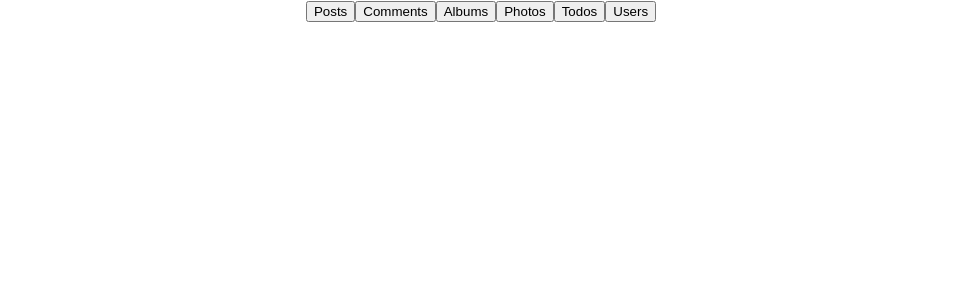
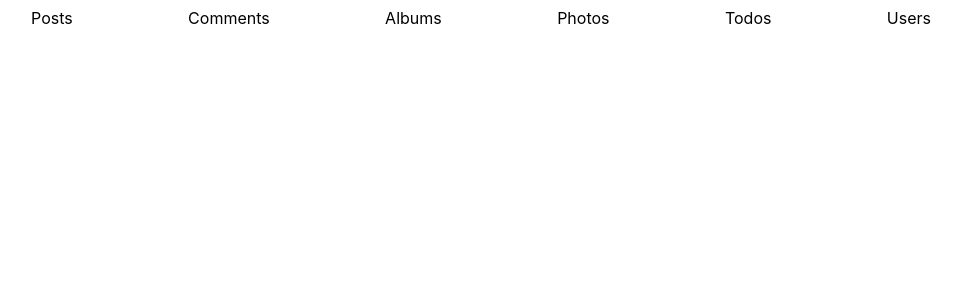
Before and after one commit to frontvin/disp-content-app, a React (Create React App) app: page / in a window 1280 px wide. Shown: the top 300 px of the page, without its empty margins (159-1121 px from the left). Built offline with nearby package versions, Linux system fonts and the light colour scheme.

Commit message:
new changes

```diff
--- a/src/App.css
+++ b/src/App.css
@@ -1,3 +1,5 @@
 .App {
-  text-align: center;
+  width: 100%;
+  max-width: 900px;
+  margin: 0 auto;
 }
--- a/src/Button.css
+++ b/src/Button.css
@@ -0,0 +1,9 @@
+.navLink {
+    color: black;
+    text-decoration: none;
+    padding: 0.5em 0;
+}
+
+.navLink:hover {
+    color: blue;
+}
--- a/src/Button.tsx
+++ b/src/Button.tsx
@@ -1,13 +1,14 @@
-// Button.tsx
-import React from 'react';
+import React from "react";
+
+import "./Button.css";
 
 export interface Props {
-    label: string;
-    link: string;
+  label: string;
+  link: string;
 }
 
 export default function Button({ label, link }: Props) {
-    return <a href={link}>
-        <button>{label}</button>
-    </a>
+  return (
+    <a href={link} className="navLink">{label}</a>
+  );
 }
--- a/src/Buttons.css
+++ b/src/Buttons.css
@@ -0,0 +1,4 @@
+.buttonGroup {
+    display: flex;
+    justify-content: space-between;
+}
--- a/src/Buttons.tsx
+++ b/src/Buttons.tsx
@@ -1,4 +1,3 @@
-// ButtonGroup.tsx
 import React from "react";
 
 import Button, { Props as ButtonProps } from "./Button";
@@ -7,34 +6,34 @@ import "./Buttons.css";
 const btnNames: ButtonProps[] = [
   {
     label: "Posts",
-    link: "/posts"
+    link: "/posts",
   },
   {
     label: "Comments",
-    link: "/comments"
+    link: "/comments",
   },
   {
     label: "Albums",
-    link: "/albums"
+    link: "/albums",
   },
   {
     label: "Photos",
-    link: "/photos"
+    link: "/photos",
   },
   {
     label: "Todos",
-    link: "/todos"
+    link: "/todos",
   },
   {
     label: "Users",
-    link: "/users"
-  }
+    link: "/users",
+  },
 ];
 
 export function Buttons() {
   return (
-      <div className="ButtonGroup">
-        {btnNames.map(button => <Button key={button.label} {...button} />)}
+      <div className="buttonGroup">
+        {btnNames.map((button) => <Button key={button.label} {...button} />)}
       </div>
   );
 }
```
